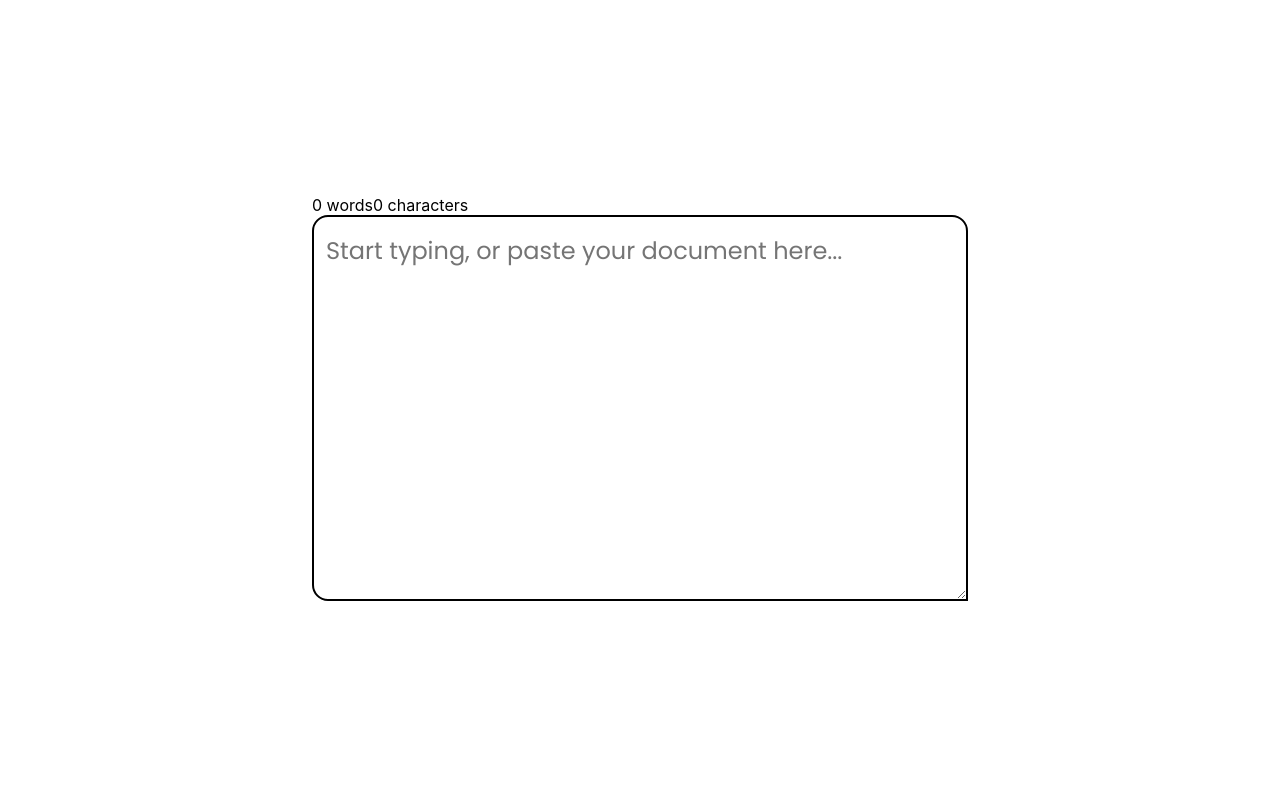
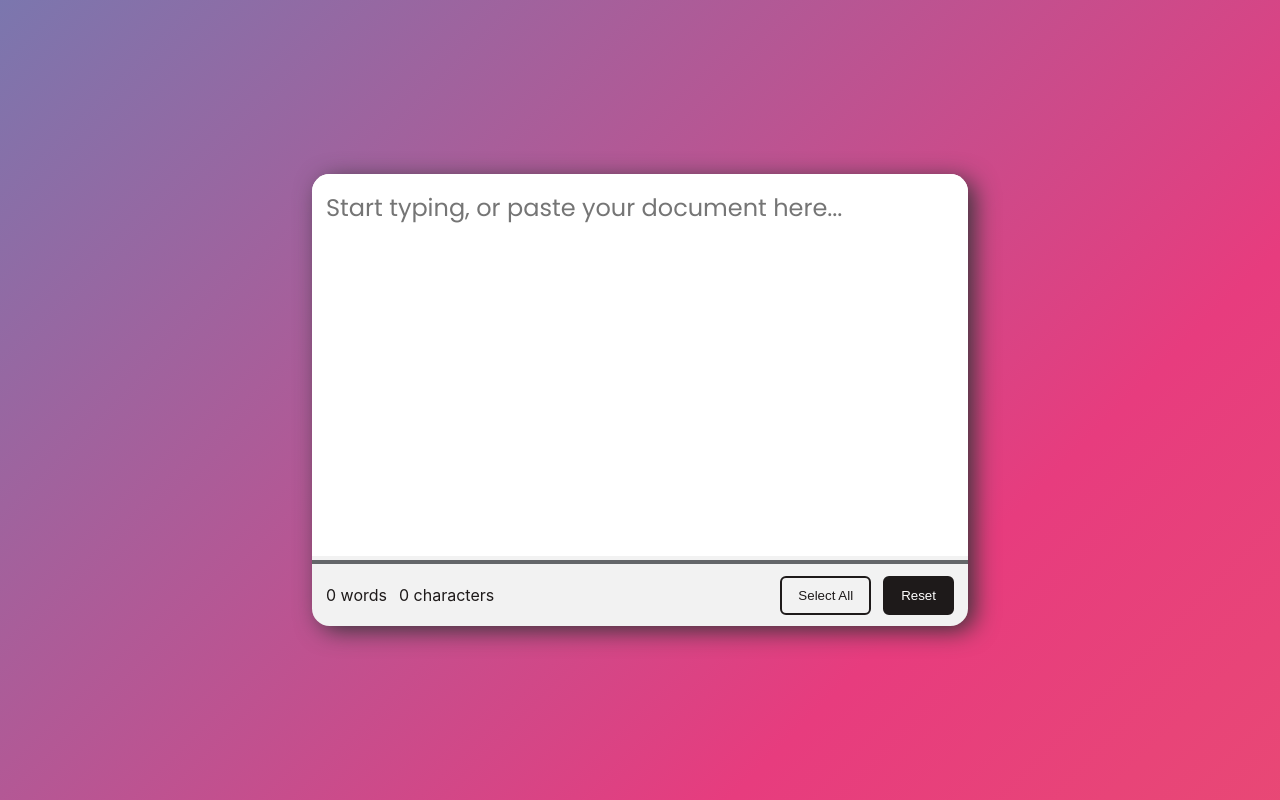
Before and after one commit to MichaelDevvv/react-word-counter, a React (Create React App) app in the folder word-counter/: page / in a window 1280 px wide. Built offline with nearby package versions, Linux system fonts and the light colour scheme.

Commit message:
update for stats.js and form.js

```diff
--- a/word-counter/src/components/Form.js
+++ b/word-counter/src/components/Form.js
@@ -1,33 +1,34 @@
-import React, { useState, useEffect } from 'react'
-import TextField from './TextField'
-import styles from './Form.module.scss'
-import Stats from './Stats'
+import React, { useState, useEffect } from "react";
+import TextField from "./TextField";
+import styles from "./Form.module.scss";
+import Stats from "./Stats";
 
 const Form = () => {
-  const [text, setText] = useState('')
-  const [words, setWords] = useState([])
-  const [wordsNum, setWordsNum] = useState(0)
-  const characters = text.length
-
+  const [text, setText] = useState("");
+  const [words, setWords] = useState([]);
+  const [wordsNum, setWordsNum] = useState(0);
+  const characters = text.length;
 
   useEffect(() => {
-    if(text.length > 0) {
-      setWords(text.split(' '))
-      setWordsNum(words.length)
-      setWords(prevState => prevState.filter(word => word != ''))
-      console.log(words)
-      console.log(wordsNum)
+    if (text.length > 0) {
+      setWords(text.split(" "));
+      setWordsNum(words.length);
+      setWords((prevState) => prevState.filter((word) => word !== ""));
+      console.log(words);
+      console.log(wordsNum);
     }
-  }, [text])
+  }, [text]);
 
   return (
-    <div>
-      <Stats characters={characters} words={wordsNum} />
-      <form action="#" className={styles.form}>
-        <TextField setText={setText} text={text} />
-      </form>
-    </div>
-  )
-}
+    <form
+      action="#"
+      className={styles.form}
+      onSubmit={(e) => e.preventDefault()}
+    >
+      <TextField setText={setText} text={text} />
+      <Stats characters={characters} words={wordsNum} setText={setText} />
+    </form>
+  );
+};
 
-export default Form
+export default Form;
--- a/word-counter/src/components/Form.module.scss
+++ b/word-counter/src/components/Form.module.scss
@@ -1,3 +1,6 @@
 form {
-
+  box-shadow: 7px 5px 25px -1px rgba(50, 52, 55, 1);
+  border-radius: 1.1rem;
+  overflow: hidden;
+  background-color: #f2f2f2;
 }
--- a/word-counter/src/components/Stats.js
+++ b/word-counter/src/components/Stats.js
@@ -1,13 +1,19 @@
-import React from 'react'
-import styles from './Stats.module.scss';
+import React from "react";
+import styles from "./Stats.module.scss";
 
-const Stats = ({characters, words}) => {
+const Stats = ({ characters, words, setText }) => {
   return (
     <div className={styles.wrapper}>
+      <div>
         <span className={styles.stat}>{words} words</span>
         <span className={styles.stat}>{characters} characters</span>
+      </div>
+      <div>
+        <button>Select All</button>
+        <button>Reset</button>
+      </div>
     </div>
-  )
-}
+  );
+};
 
-export default Stats
+export default Stats;
--- a/word-counter/src/components/Stats.module.scss
+++ b/word-counter/src/components/Stats.module.scss
@@ -0,0 +1,33 @@
+.wrapper {
+  width: auto;
+  border-top: 4px #646669 solid;
+  padding: 16px 14px;
+  height: 30px;
+  display: flex;
+  justify-content: space-between;
+  align-items: center;
+
+  div {
+    color: #1e1a1a;
+    display: flex;
+    gap: 12px;
+  }
+
+  button:nth-child(1) {
+    outline: none;
+    background-color: transparent;
+    color: #1e1a1a;
+    padding: 10px 16px;
+    border-radius: 6px;
+    border: 2px solid #1e1a1a;
+  }
+
+  button:nth-child(2) {
+    outline: none;
+    background-color: #1e1a1a;
+    color: white;
+    padding: 10px 16px;
+    border-radius: 6px;
+    border: 2px solid #1e1a1a;
+  }
+}
--- a/word-counter/src/components/TextField.module.scss
+++ b/word-counter/src/components/TextField.module.scss
@@ -1,12 +1,13 @@
 @import url(https://fonts.googleapis.com/css?family=Poppins:100,100italic,200,200italic,300,300italic,regular,italic,500,500italic,600,600italic,700,700italic,800,800italic,900,900italic);
 
 .textField {
-    font-family: Poppins, system-ui, -apple-system, BlinkMacSystemFont, 'Segoe UI', Roboto, Oxygen, Ubuntu, Cantarell, 'Open Sans', 'Helvetica Neue', sans-serif;
-    font-size: 1.5rem;
-    border: none;
-    outline: none;
-    resize: vertical;
-    border: 2px solid black;
-    border-radius: 16px 16px 0 16px;
-    padding: 16px 12px;
+  font-family: Poppins, system-ui, -apple-system, BlinkMacSystemFont, "Segoe UI",
+    Roboto, Oxygen, Ubuntu, Cantarell, "Open Sans", "Helvetica Neue", sans-serif;
+  font-size: 1.5rem;
+  border: none;
+  outline: none;
+  resize: none;
+  border: none;
+  overflow-y: auto;
+  padding: 16px 14px;
 }
--- a/word-counter/src/index.css
+++ b/word-counter/src/index.css
@@ -1,7 +1,11 @@
+* {
+  margin: 0;
+  padding: 0;
+}
+
 body {
-  margin: 0;
-  font-family: -apple-system, BlinkMacSystemFont, 'Segoe UI', 'Roboto', 'Oxygen',
-    'Ubuntu', 'Cantarell', 'Fira Sans', 'Droid Sans', 'Helvetica Neue',
+  font-family: -apple-system, BlinkMacSystemFont, "Segoe UI", "Roboto", "Oxygen",
+    "Ubuntu", "Cantarell", "Fira Sans", "Droid Sans", "Helvetica Neue",
     sans-serif;
   -webkit-font-smoothing: antialiased;
   -moz-osx-font-smoothing: grayscale;
@@ -10,9 +14,24 @@ body {
   align-items: center;
   height: 100vh;
   overflow: hidden;
+  background: linear-gradient(-45deg, #ee7752, #e73c7e, #23a6d5, #23d5ab);
+  background-size: 400% 400%;
+  animation: gradient 25s ease infinite;
 }
 
 code {
-  font-family: source-code-pro, Menlo, Monaco, Consolas, 'Courier New',
+  font-family: source-code-pro, Menlo, Monaco, Consolas, "Courier New",
     monospace;
 }
+
+@keyframes gradient {
+  0% {
+    background-position: 0% 50%;
+  }
+  50% {
+    background-position: 100% 50%;
+  }
+  100% {
+    background-position: 0% 50%;
+  }
+}
```
Also changed, not shown: word-counter/public/logo192.png (deleted), word-counter/public/logo512.png (deleted).
